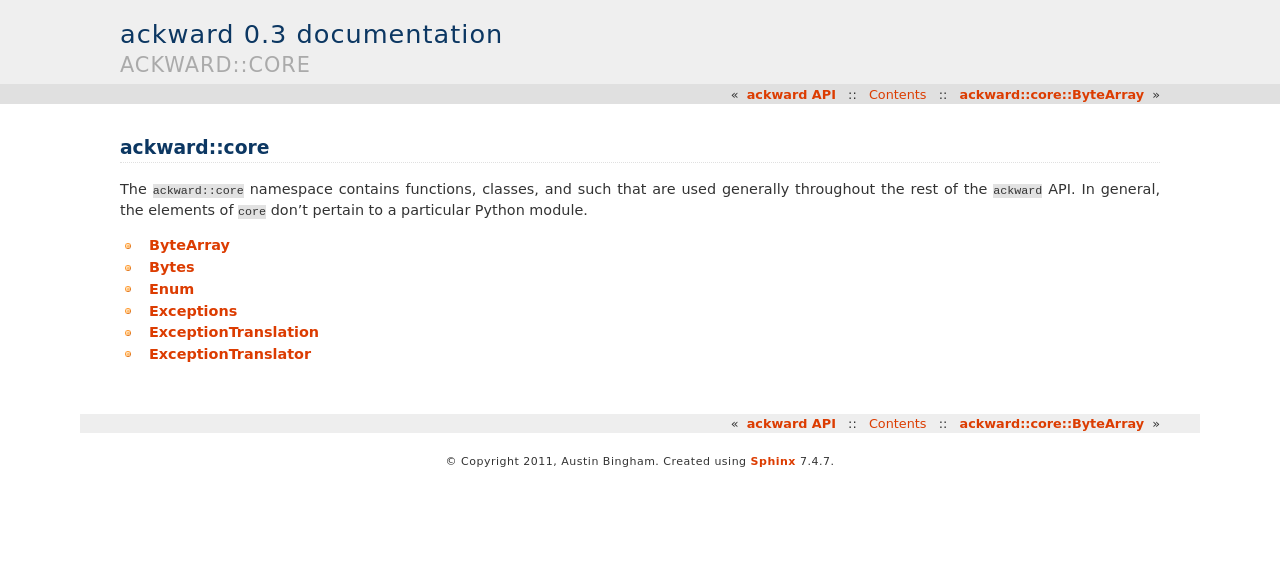
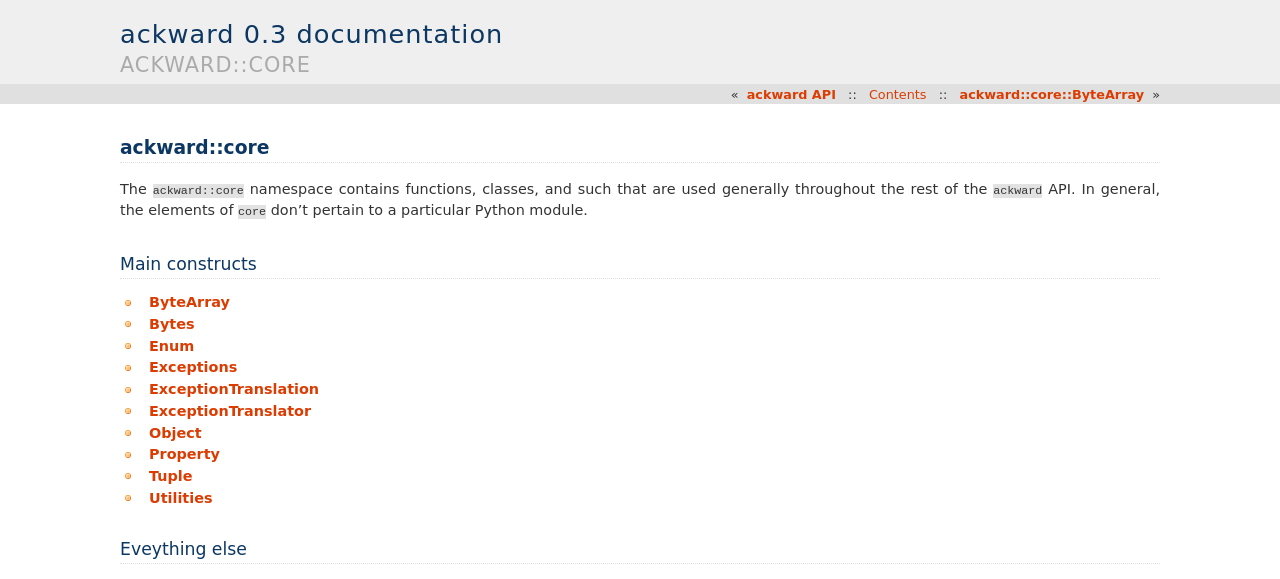
Before and after one commit to abingham/ackward, a Sphinx documentation site: the page built from docs/sphinx/source/api/core/index.rst, in a window 1280 px wide. Shown: the top 579 px of the page. Built offline with Sphinx 7.4.7, drawn with Linux system fonts in a browser that asks for light colours; grey boxes are pictures that could not be loaded.

Commit message:
updates to core documentation

```diff
--- a/docs/sphinx/source/api/core/index.rst
+++ b/docs/sphinx/source/api/core/index.rst
@@ -5,6 +5,9 @@ ackward::core
 The ``ackward::core`` namespace contains functions, classes, and such
 that are used generally throughout the rest of the ``ackward`` API. In
 general, the elements of ``core`` don't pertain to a particular Python module.
+
+Main constructs
+===============
 
 .. toctree::
    :maxdepth: 1
@@ -15,3 +18,16 @@ general, the elements of ``core`` don't pertain to a particular Python module.
    Exceptions <exceptions>
    ExceptionTranslation <exception_translation>
    ExceptionTranslator <exception_translator>
+   Object <object>
+   Property <property>
+   Tuple <tuple>
+   Utilities <util>
+
+Eveything else
+==============
+
+.. doxygenfunction:: ackward::core::getClass
+.. doxygenfile:: ackward/core/Import.hpp
+.. doxygenfunction:: ackward::core::initialize()
+.. doxygenfunction:: ackward::core::initializePythonConverter
+.. doxygenfile:: ackward/core/PythonVersion.hpp
--- /dev/null
+++ b/docs/sphinx/source/api/core/object.rst
@@ -0,0 +1,6 @@
+=====================
+ackward::core::Object
+=====================
+
+.. doxygenclass:: ackward::core::Object
+   :members:
--- /dev/null
+++ b/docs/sphinx/source/api/core/property.rst
@@ -0,0 +1,6 @@
+=======================
+ackward::core::Property
+=======================
+
+.. doxygenclass:: ackward::core::Property
+   :members:
--- /dev/null
+++ b/docs/sphinx/source/api/core/tuple.rst
@@ -0,0 +1,5 @@
+====================
+ackward::core::Tuple
+====================
+
+.. doxygenfile:: ackward/core/Tuple.hpp
--- /dev/null
+++ b/docs/sphinx/source/api/core/util.rst
@@ -0,0 +1,5 @@
+=======================
+ackward::core Utilities
+=======================
+
+.. doxygenfile:: ackward/core/Util.hpp
```
Also changed, not shown: 1 other file.
